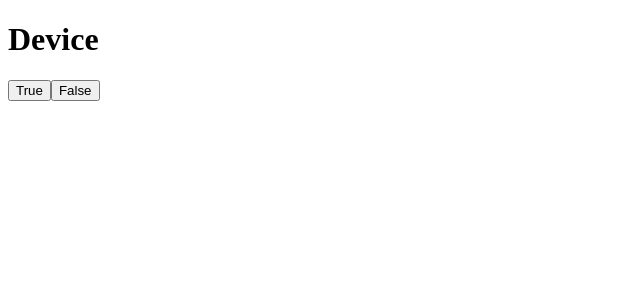
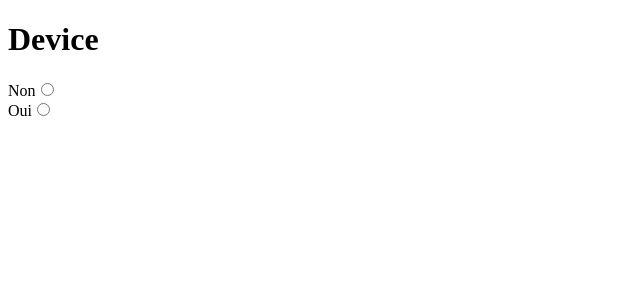
Before and after one commit to felixbouveret/hackathon-2020, a Nuxt app: page / in a window 1280 px wide. Shown: the top 300 px of the page, without its empty margins (0-640 px from the left). Built offline with nearby package versions, Linux system fonts and the light colour scheme.

Commit message:
Add components

```diff
--- /dev/null
+++ b/components/form/fm-button.vue
@@ -0,0 +1,24 @@
+<template>
+  <button
+    class="fm-button"
+    type="button"
+    @click="$emit('submitStep')"
+  >
+    {{ text }}
+  </button>
+</template>
+
+<script>
+export default {
+  props: {
+    text: {
+      type: String,
+      default: ''
+    }
+  },
+}
+</script>
+
+<style>
+
+</style>
--- /dev/null
+++ b/components/form/fm-radio.vue
@@ -0,0 +1,31 @@
+<template>
+<div>
+  <div
+    v-for="(option, index) in options"
+    :key="index">
+    <label :for="option.id">{{ option.label }}</label>
+    <input type="radio" :id="option.id" :value="option.value" v-model="returnedValue">
+  </div>
+</div>
+</template>
+
+<script>
+export default {
+  props: {
+    options: {
+      type: Array,
+      default: [],
+      require: true
+    }
+  },
+  data () {
+    return {
+      returnedValue: ''
+    }
+  }
+}
+</script>
+
+<style>
+
+</style>
--- a/components/steps.vue
+++ b/components/steps.vue
@@ -1,12 +1,19 @@
 <template>
-  <component :is="currentStep" @nextStep="goToNextStep" />
+  <div class="steps-wrapper">
+    <component :is="currentStep" @nextStep="goToNextStep" />
+    <!-- <fm-button text="Valider" @click="submitStep" /> -->
+  </div>
 </template>
 
 <script>
 import stepsScript from '~/sources/steps'
+import fmButton from '~/components/form/fm-button'
 import { mapActions } from 'vuex'
 
 export default {
+  components: {
+    fmButton
+  },
   data() {
     return {
       stepsManager: stepsScript(),
--- a/components/steps/device.vue
+++ b/components/steps/device.vue
@@ -2,23 +2,37 @@
   <div class="device">
     <h1>Device</h1>
     <form>
-      <button @click="submitStep" :value="true">
-        True
-      </button>
-      <button @click="submitStep" :value="false">
-        False
-      </button>
+      <fm-radio :options="options"/>
     </form>
   </div>
 </template>
 
 <script>
+import FmRadio from '~/components/form/fm-radio'
+
 export default {
   name: "device",
+  components: {
+    FmRadio,
+  },
+  data () {
+    return {
+      options: [
+        {
+          id: 'non',
+          label: 'Non',
+          value: false
+        },
+        {
+          id: 'oui',
+          label: 'Oui',
+          value: true
+        }
+      ]
+    }
+  },
   methods: {
     submitStep (payload) {
-      console.log(payload);
-
       this.$emit('nextStep', payload.target.value)
     }
   }
```
Also changed, not shown: components/form/fm-checkbox.vue (added, +31 -0 lines), components/reports.vue (added).
